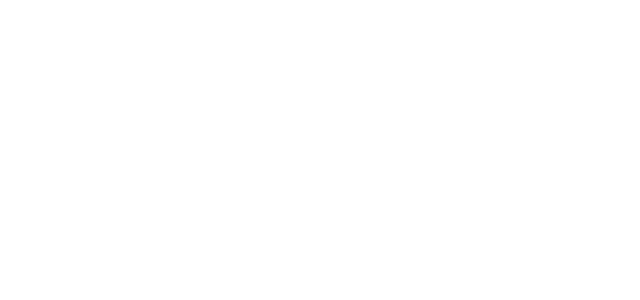
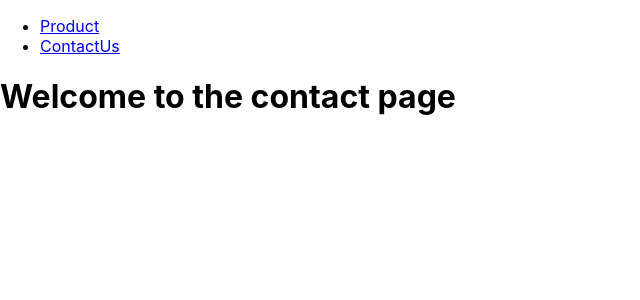
Before and after one commit to Said-Guzman/React-Ecommerce, a React (Create React App) app in the folder test-app/: page /contact in a window 1280 px wide. Before the commit this address had no page. Shown: the top 300 px of the page, without its empty margins (0-640 px from the left). Built offline with nearby package versions, Linux system fonts and the light colour scheme.

Commit message:
fixed linking

```diff
--- a/test-app/src/App.js
+++ b/test-app/src/App.js
@@ -1,6 +1,6 @@
 
 import ReactDOM from "react-dom/client";
-import { BrowserRouter, Routes, Route } from "react-router-dom";
+import { BrowserRouter, Routes, Route} from "react-router-dom";
 import Produce from "./components/product";
 import ContactUs from "./components/contact";
 
@@ -9,10 +9,12 @@
   return (
     <BrowserRouter>
       <Routes>
+
         <Route path="/" element={<Produce />}>
-          <Route index element={<ContactUs />} />
+          </Route>
+          <Route path="/contact" element={<ContactUs />}>
+         </Route>
 
-        </Route>
       </Routes>
     </BrowserRouter>
   );
--- a/test-app/src/components/contact.jsx
+++ b/test-app/src/components/contact.jsx
@@ -1,13 +1,28 @@
-import {Outlet, Link} from "react-router-dom"
-
+import React from "react"
+import {Link} from "react-router-dom"
 
 
 
 function ContactUs(){
     return(
-        <><header><h1>Welcome to the contact page</h1></header>
+        <>
+<nav class="navbar">
+<ul>
+    <li>
+    <Link to="/">Product</Link>
+    </li>
+    <li>
+    <Link to="#">ContactUs</Link>
+    </li>
+</ul>
+</nav>
+<body>
+<h1>Welcome to the contact page</h1>
+</body>
+<footer>
 
-</>
+</footer>
+ </>
    )
 }
 
--- a/test-app/src/components/product.jsx
+++ b/test-app/src/components/product.jsx
@@ -1,5 +1,5 @@
-import {Outlet, Link} from "react-router-dom"
-
+import {Link} from "react-router-dom"
+import React from "react"
 
 import './product.css'
 
@@ -7,19 +7,25 @@
 function Produce(){
    return (
   <>
-      <nav>
+  <nav class="navbar">
     <ul>
       <li>
-            <Link to="./product">Product</Link>
+        <Link to="/">Product</Link>
       </li>
       <li>
         <Link to="./contact">ContactUs</Link>
       </li>
     </ul>
   </nav>
+<body>
+  <h1>Produce page</h1>
+  <h2>sample text</h2>
+  </body>
+  <footer>
 
-      <Outlet />
+  </footer>
 </>
+
    )
 }
 
```
Also changed, not shown: test-app/src/components/homepage.css (added), test-app/src/components/hompage.jsx (added), test-app/src/components/product.css (line endings or trailing spaces). Lines whose indentation alone changed are shown as unchanged.
